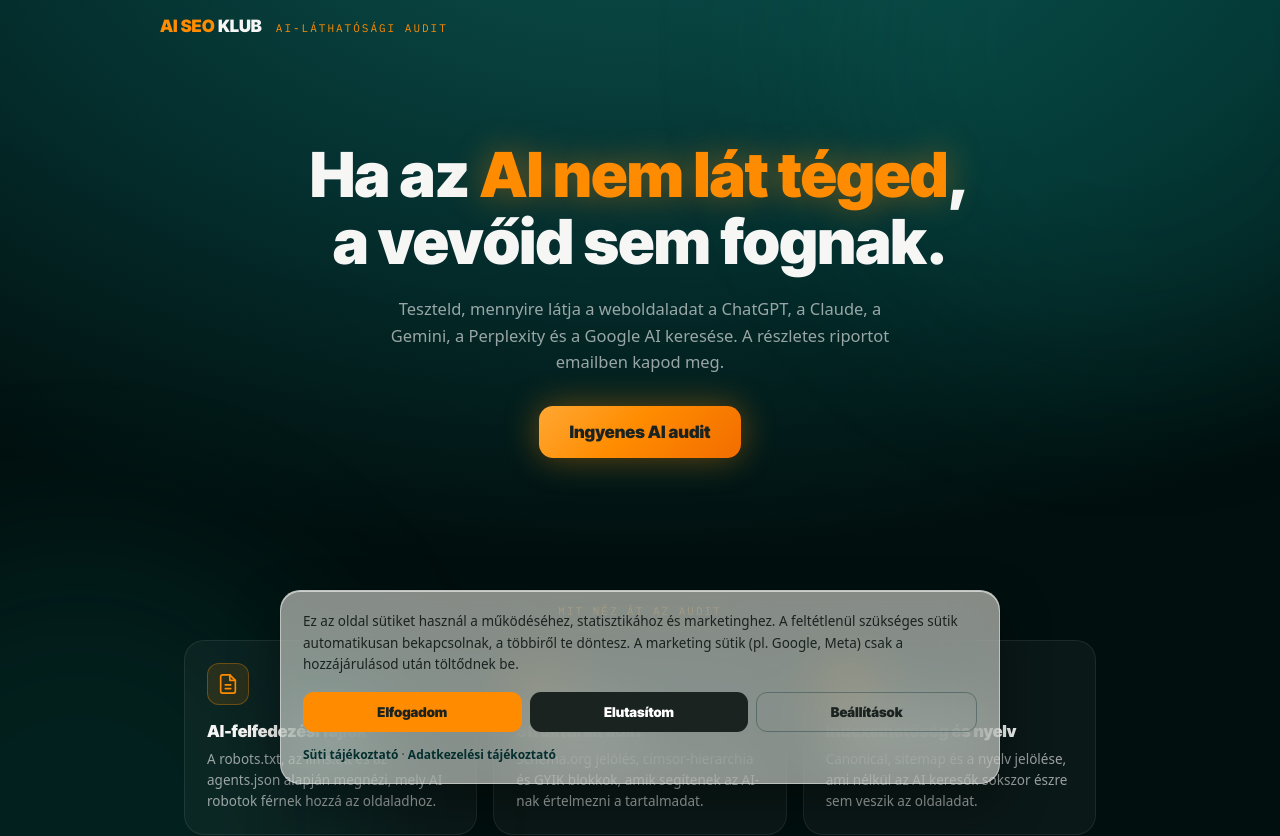
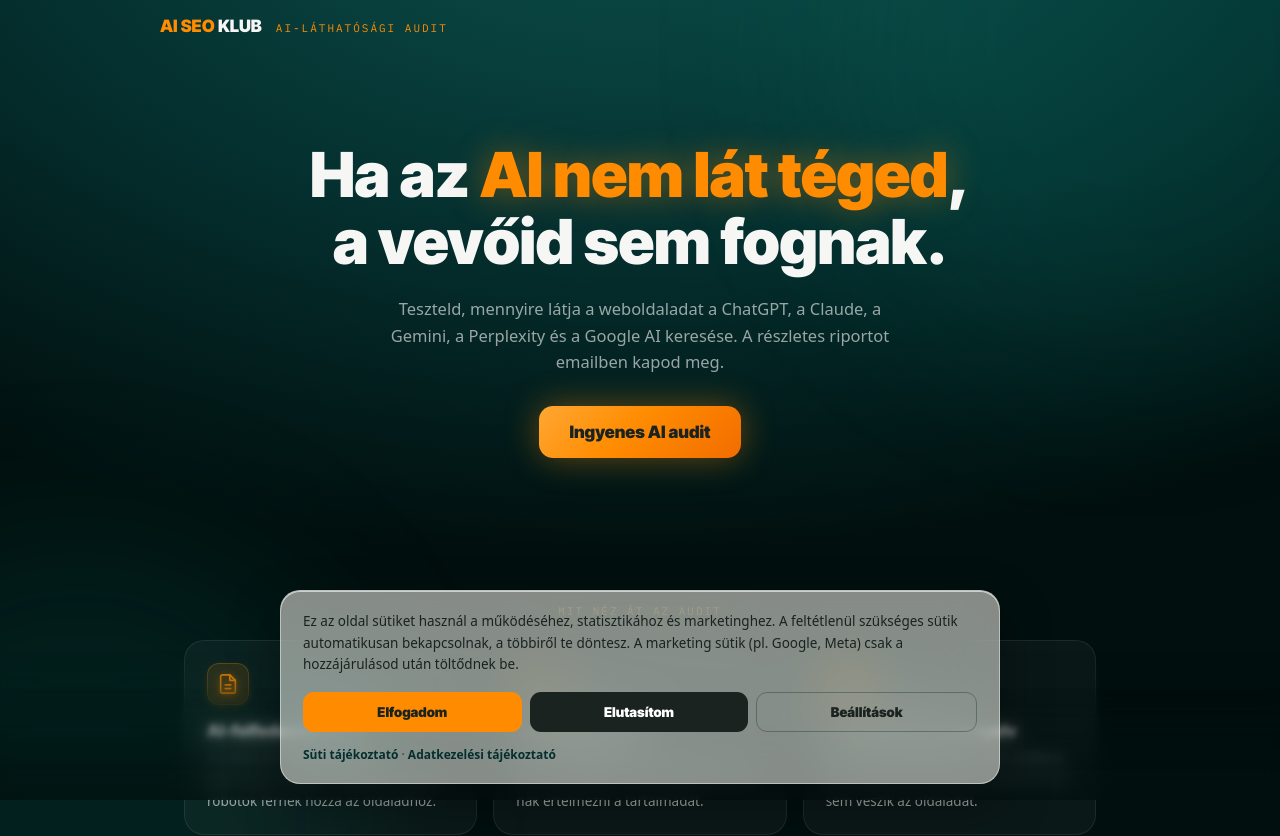
Before and after one commit to danielberndt-ai/aiseoklub, a Next.js app: page / in a window 1280 px wide. Shown: the top 836 px of the page. Built offline with nearby package versions, Linux system fonts and the light colour scheme.

Commit message:
Also atmenetes homaly-sav (progressziv backdrop-blur, portallal)

```diff
--- a/app/globals.css
+++ b/app/globals.css
@@ -90,6 +90,48 @@ input::placeholder { color: rgba(246, 246, 245, 0.28); }
 input:focus,
 button:focus-visible { outline: 2px solid #ff8c00; outline-offset: 2px; }
 
+/* ---------- Alsó, átmenetes homály-sáv ----------
+   A lap aljához rögzített, egyre erősödő homály, ami elmossa alatta a görgődő
+   tartalmat és "levezeti" a tekintetet. A backdrop-filter miatt portállal a
+   <body> alá kerül (különben egy overflow/transform szülő elrontaná).
+   Két réteg a finomabb, valóban progresszív hatásért. */
+.bottom-blur {
+  position: fixed;
+  left: 0;
+  right: 0;
+  bottom: 0;
+  height: 150px;
+  pointer-events: none;
+  z-index: 30;
+}
+.bottom-blur::before,
+.bottom-blur::after {
+  content: "";
+  position: absolute;
+  inset: 0;
+}
+/* Enyhe, magasabbra érő homály */
+.bottom-blur::before {
+  backdrop-filter: blur(3px);
+  -webkit-backdrop-filter: blur(3px);
+  mask-image: linear-gradient(to top, #000 55%, transparent 100%);
+  -webkit-mask-image: linear-gradient(to top, #000 55%, transparent 100%);
+}
+/* Erősebb homály + sötétedő átmenet csak a legalján */
+.bottom-blur::after {
+  backdrop-filter: blur(9px);
+  -webkit-backdrop-filter: blur(9px);
+  background: linear-gradient(to top, rgba(2, 16, 15, 0.72) 0%, rgba(2, 16, 15, 0) 100%);
+  mask-image: linear-gradient(to top, #000 20%, transparent 75%);
+  -webkit-mask-image: linear-gradient(to top, #000 20%, transparent 75%);
+}
+/* Mobilon a sötétedés a mobil háttérszínhez igazodik */
+@media (max-width: 768px) {
+  .bottom-blur::after {
+    background: linear-gradient(to top, rgba(3, 38, 37, 0.72) 0%, rgba(3, 38, 37, 0) 100%);
+  }
+}
+
 /* ---------- Footer linkek: nagyobb érinthető felület (min. 44px) ---------- */
 .footer-link {
   display: inline-flex;
--- a/components/AuditClient.jsx
+++ b/components/AuditClient.jsx
@@ -984,6 +984,15 @@ function CategoryRow({ title, desc, checked, onChange, locked }) {
   );
 }
 
+// Alsó homály-sáv. Portállal a <body> alá kerül, hogy a backdrop-filter az
+// oldal tényleges tartalmát mossa el (nem egy overflow/transform szülő ürességét).
+function BottomBlur() {
+  const [mounted, setMounted] = useState(false);
+  useEffect(() => setMounted(true), []);
+  if (!mounted) return null;
+  return createPortal(<div className="bottom-blur" aria-hidden="true" />, document.body);
+}
+
 function CookieBanner({ onDecide }) {
   const [showSettings, setShowSettings] = useState(false);
   // Az opcionális kategóriák alapból BE vannak kapcsolva (üzemeltetői döntés).
@@ -1744,6 +1753,7 @@ export default function AiVisibilityAudit() {
         </div>
       </footer>
 
+      <BottomBlur />
       {showCookieBanner && <CookieBanner onDecide={handleCookieDecision} />}
     </div>
   );
```
